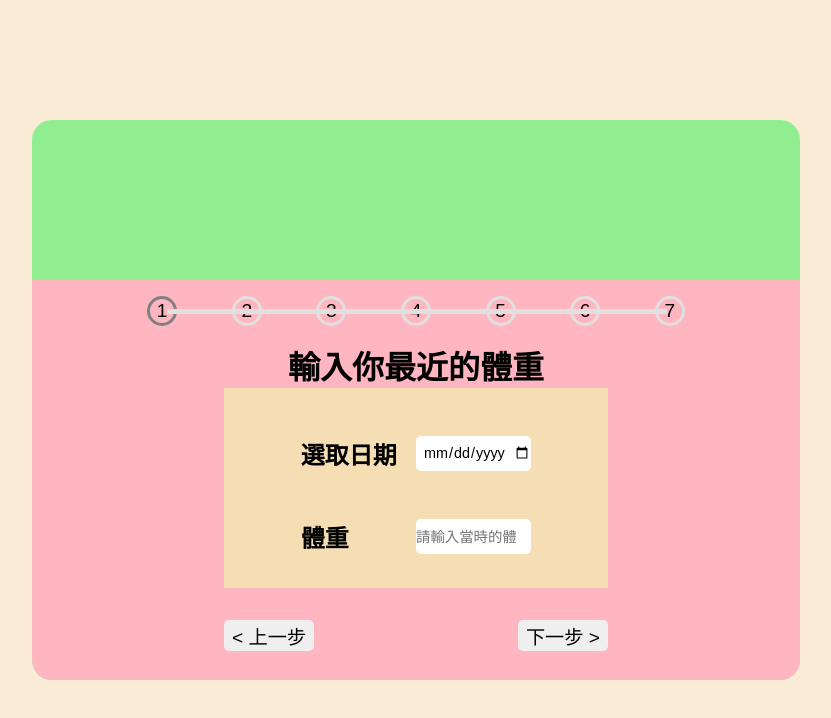
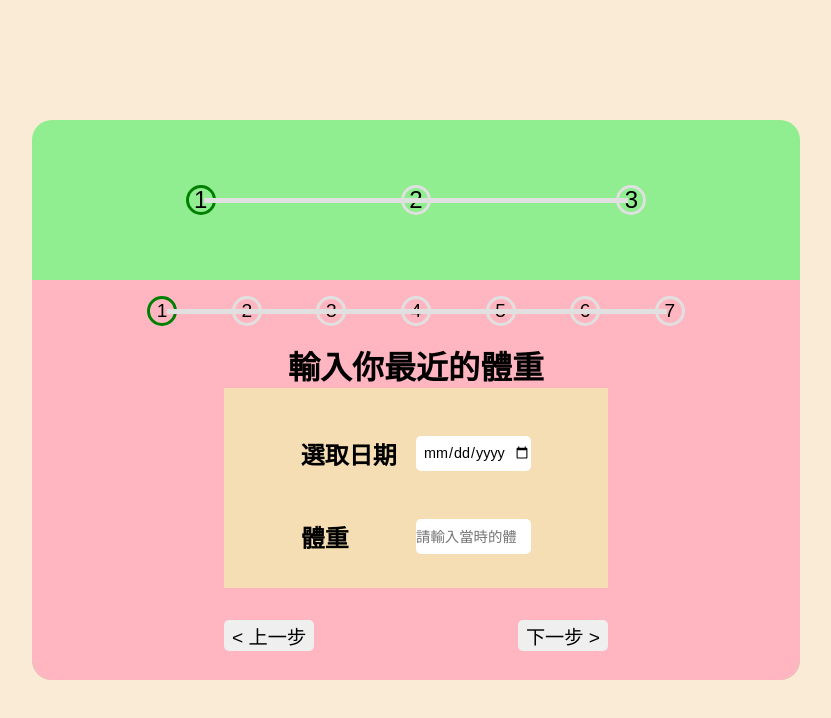
Before and after one commit to freddy990117/Fitness-Dashboard, a React (Vite) app: page /setup in a window 1280 px wide. Shown: the top 718 px of the page, without its empty margins (224-1055 px from the left). Built offline with nearby package versions, Linux system fonts and the light colour scheme; no server answers.

Commit message:
Feat : 1.Add State & Event to control Next Step & Save 2.adjust SCSS 3.adjust HTML DOM

```diff
--- a/src/pages/Setup.jsx
+++ b/src/pages/Setup.jsx
@@ -12,16 +12,26 @@ const Setup = () => {
   const [fromStep, setFromStep] = useState(1); // 整體 form 的下一步狀態 （總共三步）
   const [weightStep, setWeightStep] = useState(1); // 體重的下一步狀態 （總共七步）
   const weightCount = 7;
+  const formCount = 3;
   return (
     <div className="setup">
       <div className="form-setting">
         <div className="step-bar">
-          {/* <div className="bar">
-            <div className="progress" id="progress"></div>
-            <div className="circle">1</div>
-            <div className="circle">2</div>
-            <div className="circle">3</div>
-          </div> */}
+          <div
+            className="step-progress"
+            style={{
+              width: `calc(${((fromStep - 1) / (formCount - 1)) * 92}% )`,
+            }}
+          ></div>
+          <div className={`step-circle ${fromStep >= 1 ? "active" : ""}`}>
+            1
+          </div>
+          <div className={`step-circle ${fromStep >= 2 ? "active" : ""}`}>
+            2
+          </div>
+          <div className={`step-circle ${fromStep >= 3 ? "active" : ""}`}>
+            3
+          </div>
         </div>
         <div className="weight-input form">
           <div className="weight-bar">
@@ -65,6 +75,9 @@ const Setup = () => {
               {" < "}上一步
             </button>
             <button
+              className={`next ${
+                weightStep >= weightCount ? "disable" : "active"
+              }`}
               onClick={() => {
                 setWeightStep((prev) => Math.min(prev + 1, 7));
               }}
@@ -73,13 +86,16 @@ const Setup = () => {
             </button>
 
             {/* // TODO 前往下一個表格的按鈕，後面會做條件判斷，先 command */}
-            {/* <button
+            <button
+              className={`save ${
+                weightStep >= weightCount ? "active" : "disable"
+              }`}
               onClick={() => {
-                setFromStep((prev) => prev + 1);
+                setFromStep((prev) => Math.min(prev + 1, 3));
               }}
             >
               儲存
-            </button> */}
+            </button>
           </div>
         </div>
         {/* Step 2 訓練次數 */}
--- a/src/styles/setup.css
+++ b/src/styles/setup.css
@@ -15,45 +15,43 @@
   border-radius: 20px;
 }
 .setup .form-setting .step-bar {
-  width: 100%;
+  width: 60%;
   height: 20vh;
-}
-.setup .form-setting .bar {
   display: flex;
   align-items: center;
-  justify-content: center;
-  gap: 20%;
-  height: 100%;
+  justify-content: space-between;
   max-width: 100%;
-  width: 100%;
+  position: relative;
   font-size: 1.5rem;
-  position: relative;
 }
-.setup .form-setting .bar .progress::before {
+.setup .form-setting .step-bar::before {
   content: "";
   position: absolute;
-  width: 100%;
+  width: 92%;
   background-color: #e0e0e0;
   height: 5px;
+  left: 4%;
 }
-.setup .form-setting .bar .progress {
+.setup .form-setting .step-bar .step-progress {
   position: absolute;
-  width: 45%;
+  width: 100%;
   height: 5px;
-  left: 0;
+  left: 4%;
+  transition: 0.3s ease;
+  background-color: green;
 }
-.setup .form-setting .bar .circle {
+.setup .form-setting .step-bar .step-circle {
   width: 30px;
   height: 30px;
   border: 3px solid #e0e0e0;
-  border-radius: 10px;
+  border-radius: 50%;
   display: flex;
   align-items: center;
   justify-content: center;
   transition: 0.3s ease;
 }
-.setup .form-setting .bar .circle.active {
-  border: 3px solid gray;
+.setup .form-setting .step-bar .step-circle.active {
+  border: 3px solid green;
 }
 .setup .form-setting .form {
   border-radius: 0 0 20px 20px;
@@ -106,7 +104,7 @@
   transition: 0.3s ease;
 }
 .setup .form-setting .weight-input .weight-bar .circle.active {
-  border: 3px solid gray;
+  border: 3px solid green;
 }
 .setup .form-setting .weight-input .form-input {
   display: flex;
@@ -153,4 +151,21 @@
   border: 0;
   border-radius: 5px;
   padding: 0.1rem 0.5rem;
+}
+.setup .form-setting .weight-input .input-btn .save.disable {
+  display: none;
+  background-color: gray;
+  pointer-events: none;
+  cursor: not-allowed;
+  transition: 0.3 ease;
+}
+.setup .form-setting .weight-input .input-btn .save.active {
+  display: block;
+  background-color: green;
+}
+.setup .form-setting .weight-input .input-btn .next.disable {
+  display: none;
+}
+.setup .form-setting .weight-input .input-btn .next.active {
+  display: block;
 }/*# sourceMappingURL=setup.css.map */
--- a/src/styles/setup.scss
+++ b/src/styles/setup.scss
@@ -13,44 +13,41 @@
     width: 60%;
     border-radius: 20px;
     .step-bar {
-      width: 100%;
+      width: 60%;
       height: 20vh;
-    }
-    .bar {
       display: flex;
       align-items: center;
-      justify-content: center;
-      gap: 20%;
-      height: 100%;
+      justify-content: space-between;
       max-width: 100%;
-      width: 100%;
+      position: relative;
       font-size: 1.5rem;
-      position: relative;
-
-      .progress::before {
+      &::before {
         content: "";
         position: absolute;
-        width: 100%;
+        width: 92%;
         background-color: #e0e0e0;
         height: 5px;
+        left: 4%;
       }
-      .progress {
+      .step-progress {
         position: absolute;
-        width: 45%;
+        width: 100%;
         height: 5px;
-        left: 0;
+        left: 4%;
+        transition: 0.3s ease;
+        background-color: green;
       }
-      .circle {
+      .step-circle {
         width: 30px;
         height: 30px;
         border: 3px solid #e0e0e0;
-        border-radius: 10px;
+        border-radius: 50%;
         display: flex;
         align-items: center;
         justify-content: center;
         transition: 0.3s ease;
         &.active {
-          border: 3px solid gray;
+          border: 3px solid green;
         }
       }
     }
@@ -102,7 +99,7 @@
           justify-content: center;
           transition: 0.3s ease;
           &.active {
-            border: 3px solid gray;
+            border: 3px solid green;
           }
         }
       }
@@ -149,6 +146,27 @@
           border-radius: 5px;
           padding: 0.1rem 0.5rem;
         }
+        .save {
+          &.disable {
+            display: none;
+            background-color: gray;
+            pointer-events: none; // 讓它不能點
+            cursor: not-allowed;
+            transition: 0.3 ease;
+          }
+          &.active {
+            display: block;
+            background-color: green;
+          }
+        }
+        .next {
+          &.disable {
+            display: none;
+          }
+          &.active {
+            display: block;
+          }
+        }
       }
     }
     .count-input {
```
Also changed, not shown: 1 other file (tests, documents, lock files or other folders).
